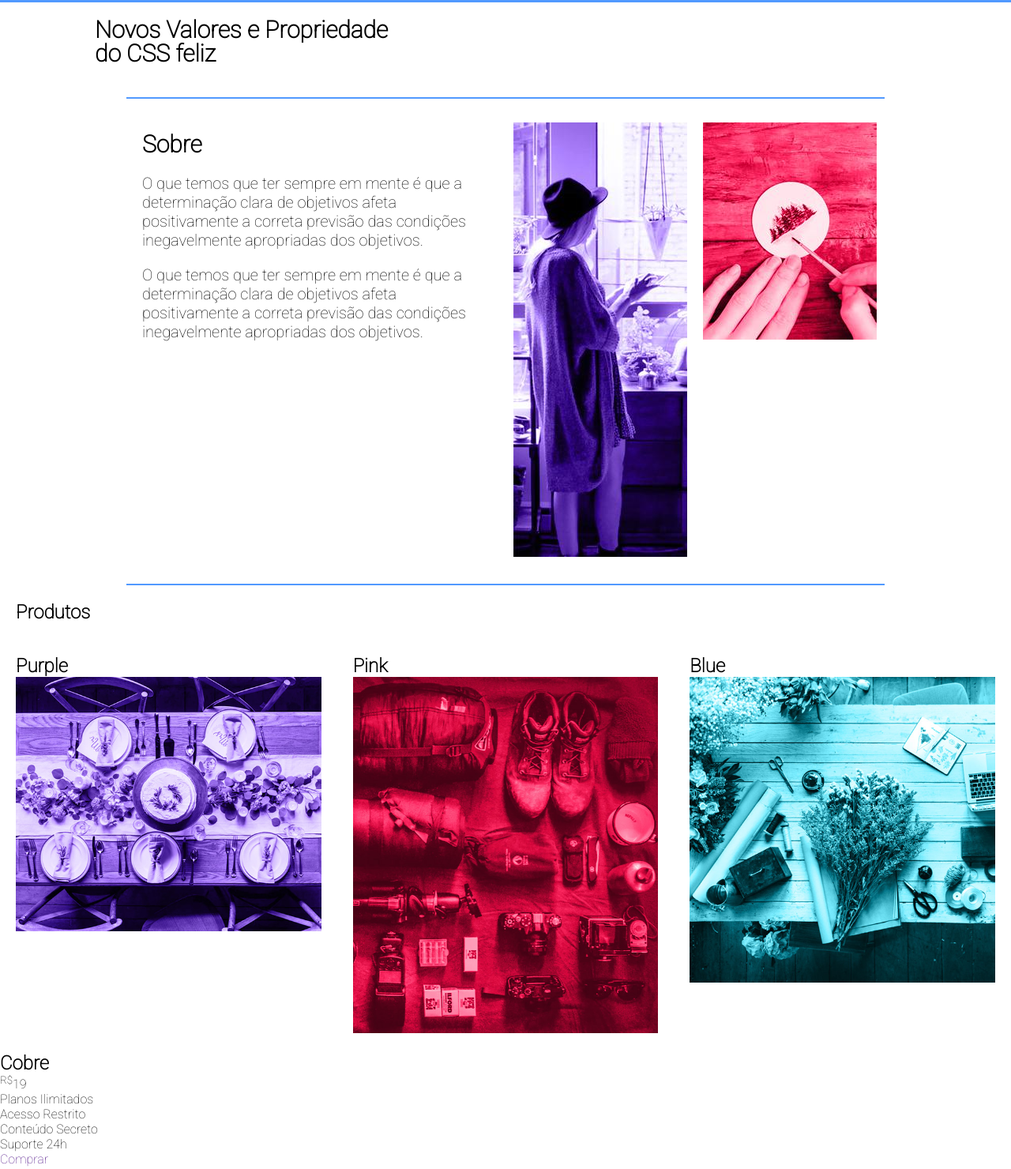
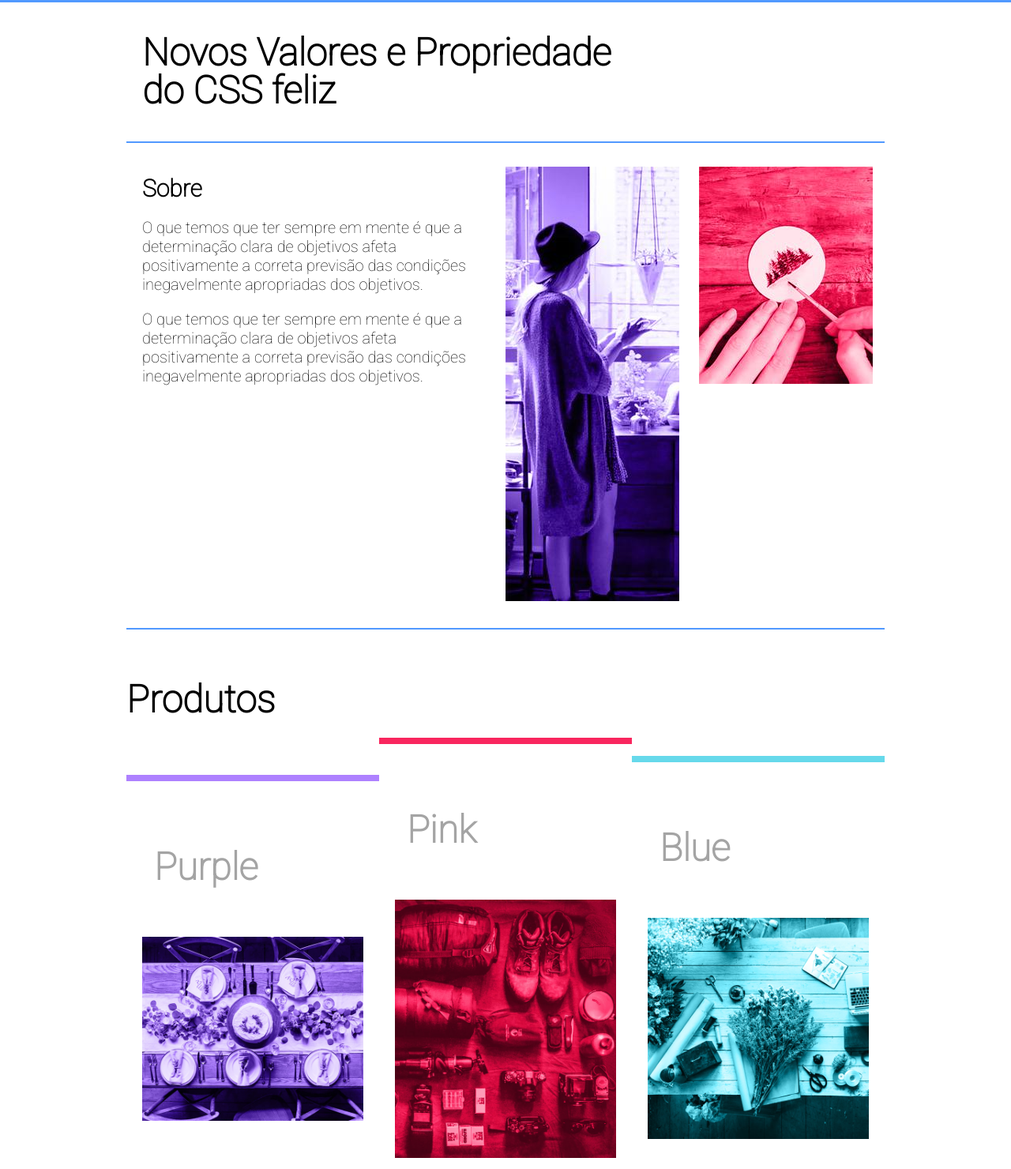
Before and after one commit to DawiMessias/Front-End-Estudos, a plain HTML site: page FlexBlox/index.html in a window 1280 px wide. Shown: the part 118-1598 px from the top of the page at 79% size. Drawn offline with Linux system fonts and the light colour scheme.

Commit message:
Estilização dos Produtos Finalizado :)

```diff
--- a/FlexBlox/style.css
+++ b/FlexBlox/style.css
@@ -63,11 +63,12 @@ img {
   font-size: 30px;
   padding: 20px;
   text-align: left;
-    margin-left: 100px;
-    margin-bottom: 20px;
   color: black;
   max-width: 960px;
   line-height: 1;
+  flex-wrap: wrap;
+  font-size: 3em;
+  margin: 20px auto
 }
 
 
@@ -78,11 +79,13 @@ img {
   max-width: 960px;
   padding: 20px 0;
   display: flex;
+  flex-wrap: wrap;
+
 }
 .sobre-info {
   flex-direction: column;
   flex-wrap: wrap;
-  flex: 2 1 0;
+  flex: 2 1 300px;
 }
 
 .sobre-info h1 {
@@ -101,21 +104,52 @@ img {
   display: block;
   max-width: 100%;
   padding: 10px;
+  flex: 1 1 160px
 }
 
 .sobre-img img {
   align-self: flex-end;
 }
 
+.produtos {
+  max-width: 960px;
+  margin: 60px auto;
+}
 .produtos h1 {
-  margin: 20px;
+  font-size: 3em;
+  margin: 20px auto
 
 }
 
 .produtos-container {
   display: flex;
+  flex-wrap: wrap;
+  align-items: center;
 }
 
+.produtos-item {
+  flex: 1 1 175px;
+  margin: 10px 10;
+}
+
+.produtos-item h2 {
+  font-size: 3em;
+  color: #a4a4a4;
+  background:#fff;
+  padding: 60px 15px;
+}
+
+.purple {
+  border-top: 8px solid #ae81ff;
+}
+
+.pink {
+  border-top: 8px solid #f9265e;
+}
+
+.blue {
+  border-top: 8px solid #66d9eb;
+}
 .produtos-container div {
   padding: 20px;
 }
```
Lines whose indentation alone changed are shown as unchanged.
